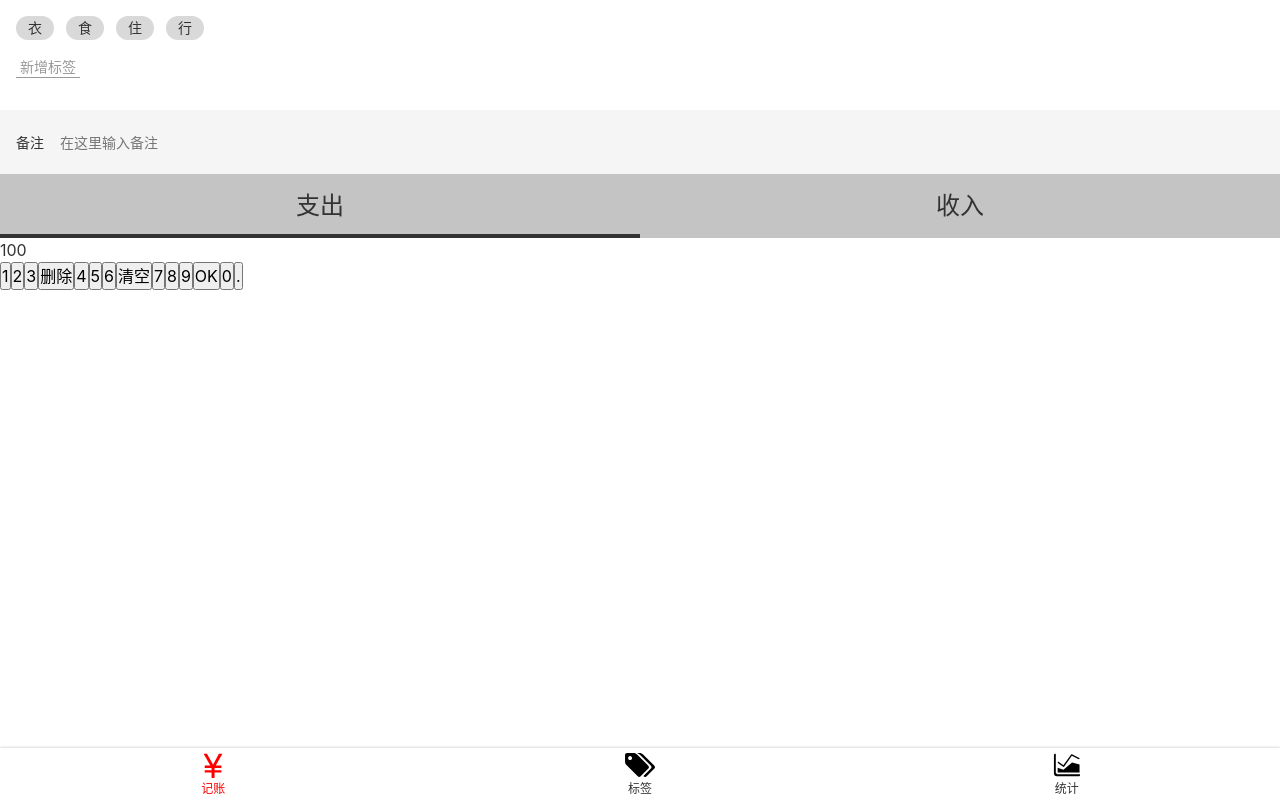
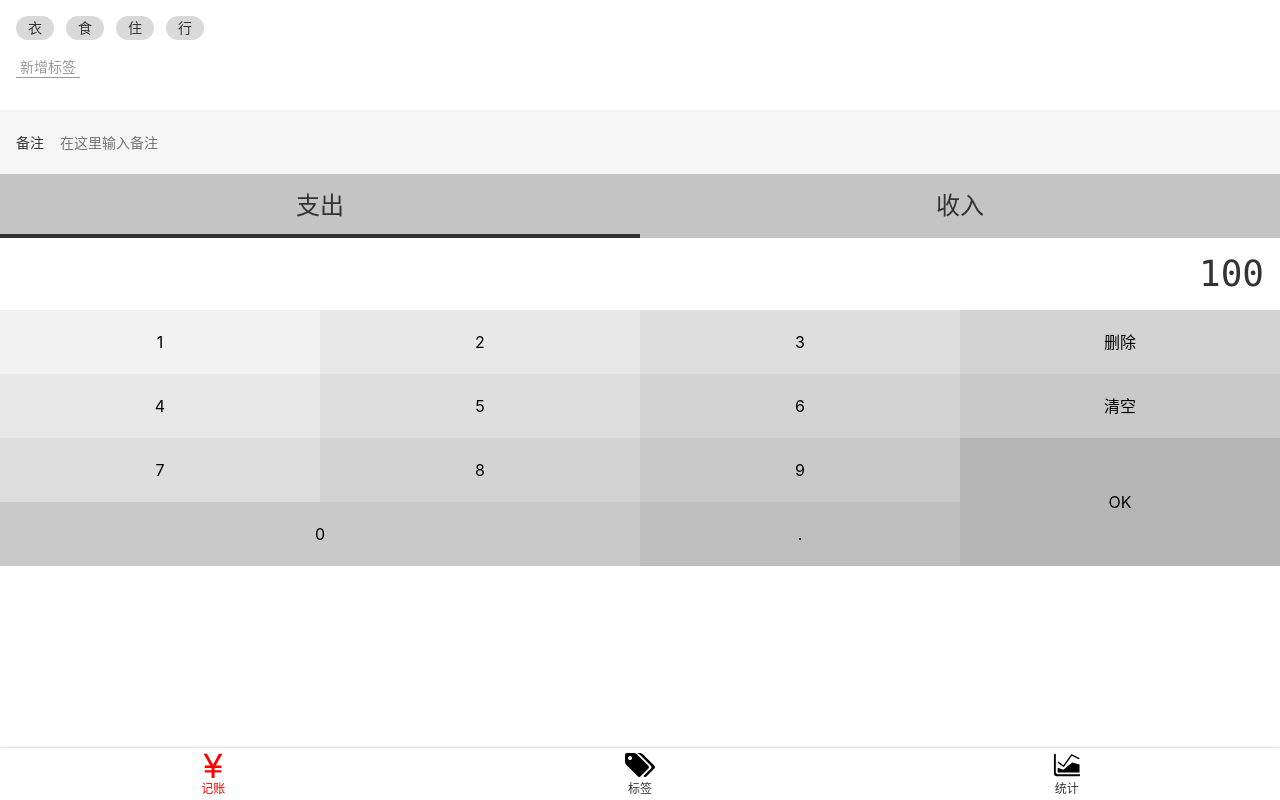
Before and after one commit to haixiangyan/split-wise-vue, a Vue app: page /#/money in a window 1280 px wide. Built offline with nearby package versions, Linux system fonts and the light colour scheme.

Commit message:
Update number styles

```diff
--- a/src/App.vue
+++ b/src/App.vue
@@ -14,4 +14,9 @@
         -moz-osx-font-smoothing: grayscale;
         font-size: 16px;
     }
+    .clearfix::after {
+        content: '';
+        display: block;
+        clear: both;
+    }
 </style>
--- a/src/assets/styles/helper.scss
+++ b/src/assets/styles/helper.scss
@@ -2,3 +2,12 @@ $font-hei: -apple-system, "Noto Sans", "Helvetica Neue", Helvetica, "Nimbus Sans
 $font-kai: Baskerville, Georgia, "Liberation Serif", "Kaiti SC", STKaiti, "AR PL UKai CN", "AR PL UKai HK", "AR PL UKai TW", "AR PL UKai TW MBE", "AR PL KaitiM GB", KaiTi, KaiTi_GB2312, DFKai-SB, "TW\-Kai", serif;
 
 $selected: red;
+
+// Placeholder
+%clearfix {
+  &::after {
+    content: '';
+    clear: both;
+    display: block;
+  }
+}
--- a/src/views/Money.vue
+++ b/src/views/Money.vue
@@ -37,8 +37,8 @@
                 <button>7</button>
                 <button>8</button>
                 <button>9</button>
-                <button>OK</button>
-                <button>0</button>
+                <button class="ok-button">OK</button>
+                <button class="zero-button">0</button>
                 <button>.</button>
             </div>
         </div>
@@ -119,4 +119,51 @@
             }
         }
     }
+    .number-pad {
+        .amount {
+            text-align: right;
+            font-size: 36px;
+            font-family: Consolas, monospace;
+            padding: 9px 16px;
+        }
+        .number {
+            @extend %clearfix;
+            > button {
+                width: 25%;
+                height: 64px;
+                float: left;
+                background: transparent;
+                border: none;
+                &.ok-button {
+                    height: 64*2px;
+                    float: right;
+                }
+                &.zero-button {
+                    width: 25*2%;
+                }
+                $bg: #f2f2f2;
+                &:nth-child(1) {
+                    background: $bg;
+                }
+                &:nth-child(2), &:nth-child(5) {
+                    background: darken($bg, 4%);
+                }
+                &:nth-child(3), &:nth-child(6), &:nth-child(9) {
+                    background: darken($bg, 4*2%);
+                }
+                &:nth-child(4), &:nth-child(7), &:nth-child(10) {
+                    background: darken($bg, 4*3%);
+                }
+                &:nth-child(8), &:nth-child(11), &:nth-child(13) {
+                    background: darken($bg, 4*4%);
+                }
+                &:nth-child(14) {
+                    background: darken($bg, 4*5%);
+                }
+                &:nth-child(12) {
+                    background: darken($bg, 4*6%);
+                }
+            }
+        }
+    }
 </style>
```
